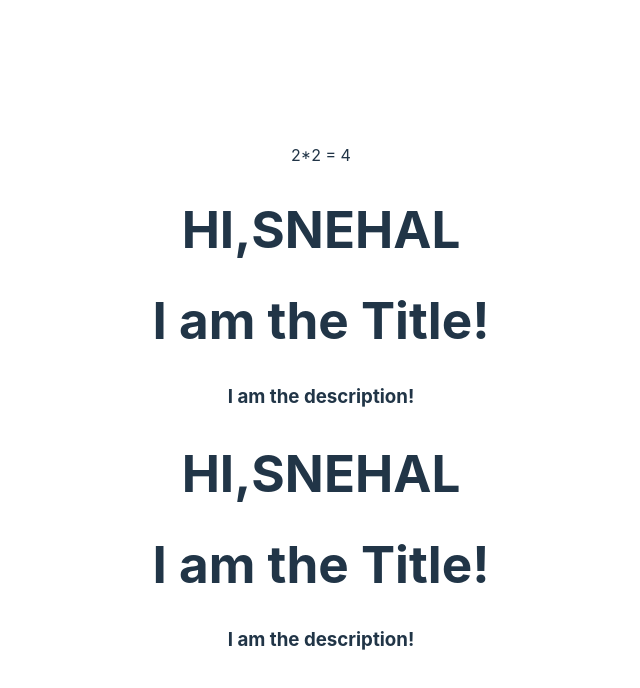
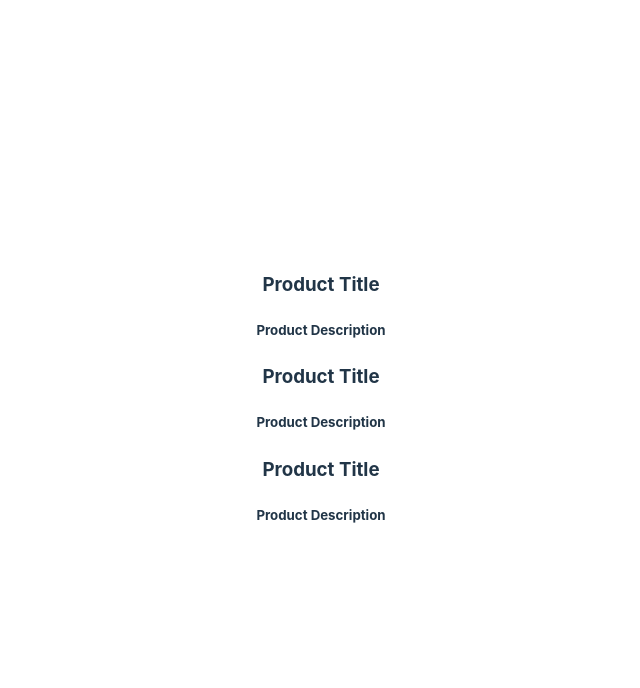
Before and after one commit to coderun13/react_js_frontend, a React (Vite) app in the folder basic-react-app/: page / in a window 1280 px wide. Shown: the top 688 px of the page, without its empty margins (319-959 px from the left). Built offline with nearby package versions, Linux system fonts and the light colour scheme.

Commit message:
structuring component

```diff
--- a/basic-react-app/src/App.jsx
+++ b/basic-react-app/src/App.jsx
@@ -2,14 +2,11 @@ import "./App.css"
 
 //import
 import Title from "./Title.jsx";
+import ProductTab from "./ProductTab.jsx";
 
 function App() {
   return (
-    <>
-    <p>2*2 = {2*2}</p>
-        <Title />
-        <Title />
-    </>
+   <ProductTab />
   );
 }
 
--- /dev/null
+++ b/basic-react-app/src/Product.jsx
@@ -0,0 +1,10 @@
+function Product(){
+    return(
+        <div>
+            <h3>Product Title</h3>
+            <h5>Product Description</h5>
+        </div>
+    );
+}
+
+export default Product;
--- /dev/null
+++ b/basic-react-app/src/ProductTab.jsx
@@ -0,0 +1,13 @@
+import Product from "./Product.jsx";
+
+function ProductTab(){
+    return (
+    <>
+    <Product />
+    <Product />
+    <Product />
+    </>
+    );
+}
+
+export default ProductTab;
--- a/basic-react-app/src/Title.jsx
+++ b/basic-react-app/src/Title.jsx
@@ -2,11 +2,14 @@
 function Title() {
   let name = "Snehal";
   return (
+
     <div>
       <h1>HI,{name.toUpperCase()}</h1>
-    <h1>I am the Title!</h1>
-    <h3>I am the description!</h3>
-  </div>
+      <h1>I am the Title!</h1>
+      <h3>I am the description!</h3>
+      <h3>I am the description!</h3>
+    </div>
+
   );
 }
 
```
